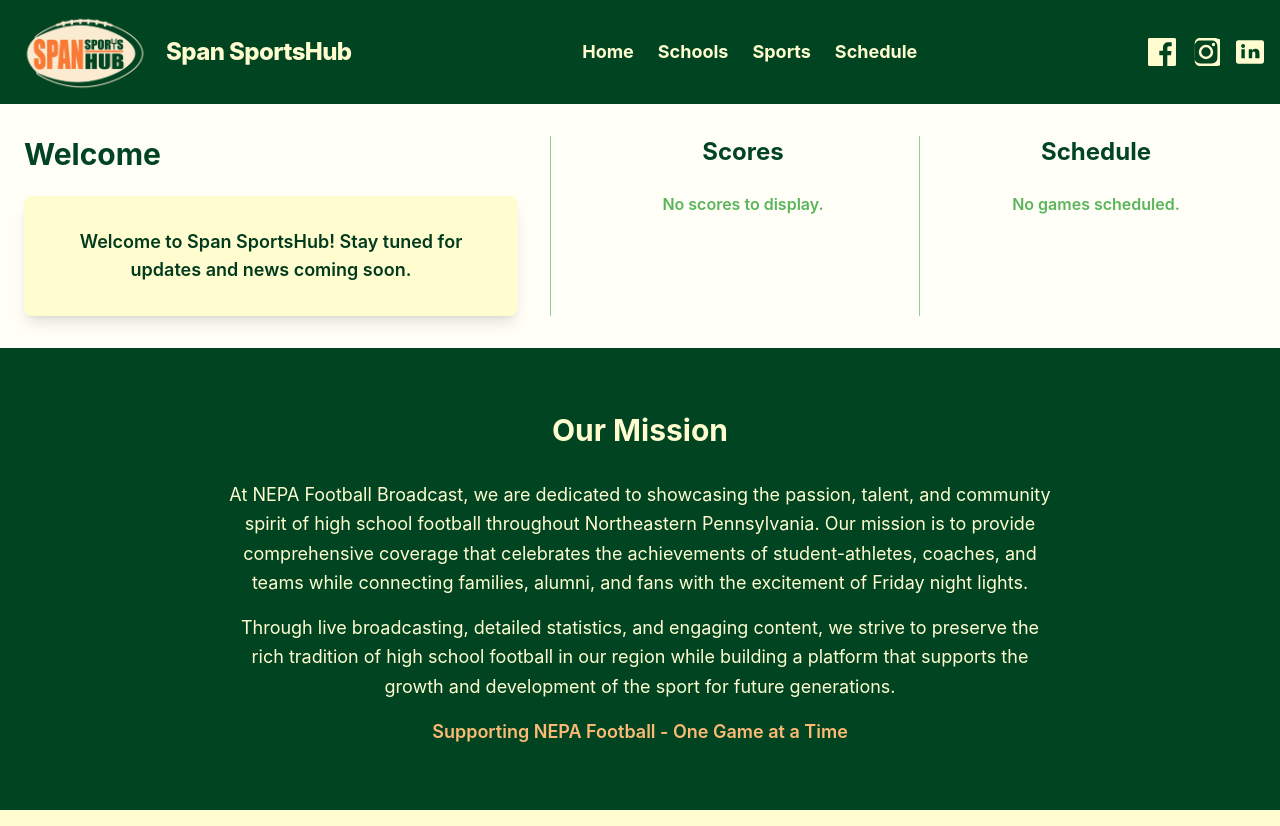
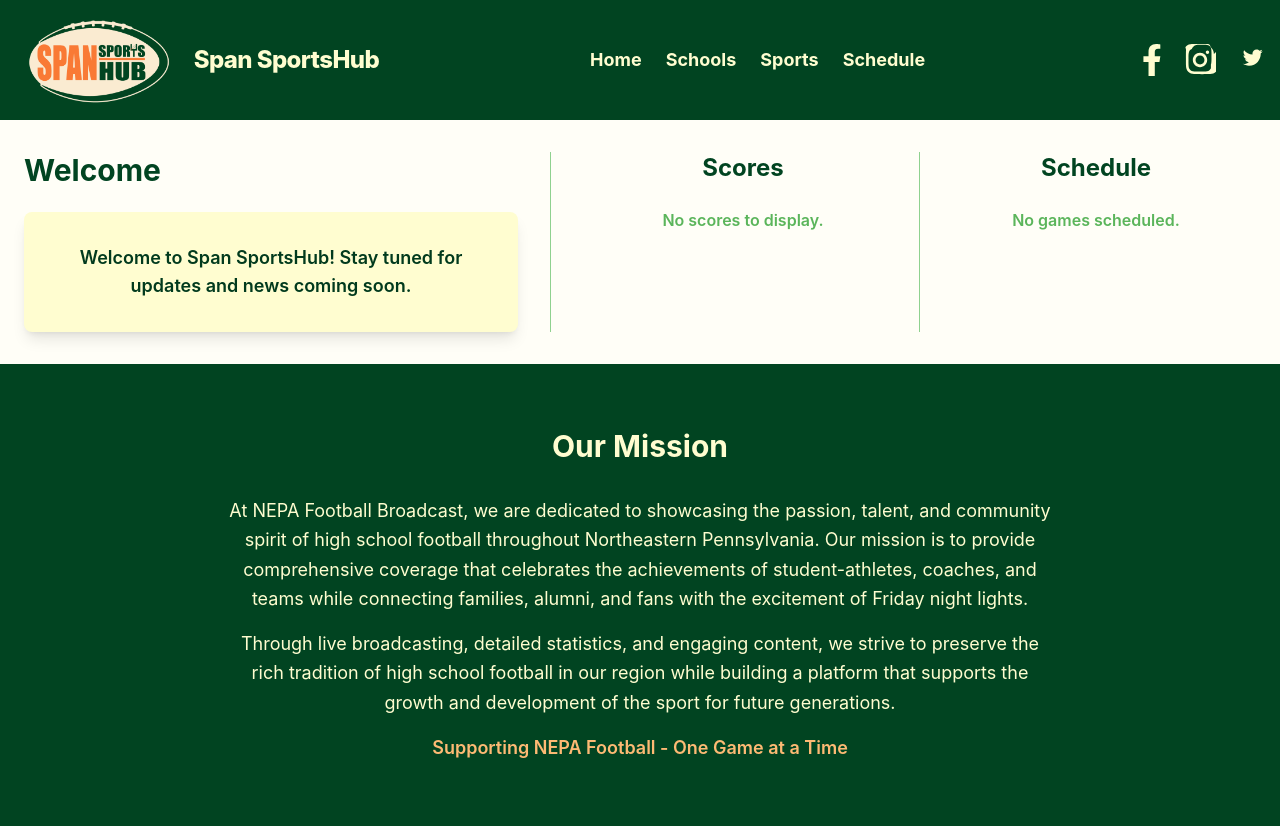
Before and after one commit to CoalValleyTech/nepa-frontend, a React (Vite) app: page / in a window 1280 px wide. Built offline with nearby package versions, Linux system fonts and the light colour scheme.

Commit message:
Add socials

```diff
--- a/src/components/Header.tsx
+++ b/src/components/Header.tsx
@@ -19,7 +19,7 @@ const Header = () => {
       <div className="container mx-auto flex flex-col sm:flex-row items-center justify-between py-3 px-4">
         {/* Logo and Site Name */}
         <div className="flex items-center mb-2 sm:mb-0">
-          <img src="/span-logo.png" alt="Span SportsHub Logo" className="h-20 w-auto mr-3" />
+          <img src="/span-logo.png" alt="Span SportsHub Logo" className="h-24 w-auto mr-3" />
           <span className="text-2xl font-extrabold tracking-tight text-cream-100">Span SportsHub</span>
         </div>
         {/* Navigation */}
@@ -43,9 +43,9 @@ const Header = () => {
             aria-label="Facebook"
             className="hover:text-secondary-300 text-cream-100 transition-colors"
           >
-            {/* Facebook Brand SVG */}
-            <svg className="w-7 h-7" fill="currentColor" viewBox="0 0 24 24">
-              <path d="M22.675 0h-21.35C.595 0 0 .592 0 1.326v21.348C0 23.408.595 24 1.325 24h11.495v-9.294H9.692V11.01h3.128V8.413c0-3.1 1.893-4.788 4.659-4.788 1.325 0 2.463.099 2.797.143v3.24l-1.918.001c-1.504 0-1.797.715-1.797 1.763v2.313h3.587l-.467 3.696h-3.12V24h6.116C23.406 24 24 23.408 24 22.674V1.326C24 .592 23.406 0 22.675 0"/>
+            {/* Facebook Official SVG */}
+            <svg className="w-8 h-8" viewBox="0 0 320 512" fill="currentColor" xmlns="http://www.w3.org/2000/svg">
+              <path d="M279.14 288l14.22-92.66h-88.91V127.91c0-25.35 12.42-50.06 52.24-50.06H293V6.26S259.5 0 225.36 0c-73.22 0-121 44.38-121 124.72v70.62H22.89V288h81.47v224h100.2V288z"/>
             </svg>
           </a>
           <a
@@ -55,9 +55,9 @@ const Header = () => {
             aria-label="Instagram"
             className="hover:text-secondary-300 text-cream-100 transition-colors"
           >
-            {/* Instagram Brand SVG */}
-            <svg className="w-7 h-7" fill="currentColor" viewBox="0 0 24 24">
-              <path d="M12 2.163c3.204 0 3.584.012 4.85.07 1.366.062 2.633.334 3.608 1.308.974.974 1.246 2.241 1.308 3.608.058 1.266.069 1.646.069 4.85s-.011 3.584-.069 4.85c-.062 1.366-.334 2.633-1.308 3.608-.974.974-2.241 1.246-3.608 1.308-1.266.058-1.646.069-4.85.069s-3.584-.011-4.85-.069c-1.366-.062-2.633-.334-3.608-1.308-.974-.974-1.246-2.241-1.308-3.608C2.175 15.647 2.163 15.267 2.163 12s.012-3.584.07-4.85c.062-1.366.334-2.633 1.308-3.608C4.515 2.497 5.782 2.225 7.148 2.163 8.414 2.105 8.794 2.163 12 2.163zm0-2.163C8.741 0 8.332.012 7.052.07 5.771.128 4.659.388 3.678 1.37 2.697 2.352 2.437 3.464 2.379 4.745 2.321 6.025 2.309 6.434 2.309 12c0 5.566.012 5.975.07 7.255.058 1.281.318 2.393 1.299 3.375.981.981 2.093 1.241 3.374 1.299 1.28.058 1.689.07 7.255.07s5.975-.012 7.255-.07c1.281-.058 2.393-.318 3.374-1.299.981-.981 1.241-2.093 1.299-3.374.058-1.28.07-1.689.07-7.255s-.012-5.975-.07-7.255c-.058-1.281-.318-2.393-1.299-3.374C21.393.388 20.281.128 19 .07 17.719.012 17.309 0 12 0zm0 5.838a6.162 6.162 0 1 0 0 12.324 6.162 6.162 0 0 0 0-12.324zm0 10.162a3.999 3.999 0 1 1 0-7.998 3.999 3.999 0 0 1 0 7.998zm6.406-11.845a1.44 1.44 0 1 0 0 2.88 1.44 1.44 0 0 0 0-2.88z"/>
+            {/* Instagram Official SVG */}
+            <svg className="w-8 h-8" viewBox="0 0 448 512" fill="currentColor" xmlns="http://www.w3.org/2000/svg">
+              <path d="M224.1 141c-63.6 0-114.9 51.3-114.9 114.9s51.3 114.9 114.9 114.9 114.9-51.3 114.9-114.9S287.7 141 224.1 141zm0 186c-39.5 0-71.5-32-71.5-71.5s32-71.5 71.5-71.5 71.5 32 71.5 71.5-32 71.5-71.5 71.5zm146.4-194.3c0 14.9-12 26.9-26.9 26.9s-26.9-12-26.9-26.9 12-26.9 26.9-26.9 26.9 12 26.9 26.9zm76.1 27.2c-1.7-35.3-9.9-66.7-36.2-92.1S388.6 1.7 353.3 0C317.7-1.7 130.3-1.7 94.7 0 59.4 1.7 28 9.9 2.6 36.2S1.7 59.4 0 94.7C-1.7 130.3-1.7 317.7 0 353.3c1.7 35.3 9.9 66.7 36.2 92.1s56.8 34.5 92.1 36.2c35.6 1.7 223 1.7 258.6 0 35.3-1.7 66.7-9.9 92.1-36.2s34.5-56.8 36.2-92.1c1.7-35.6 1.7-223 0-258.6zM398.8 388c-7.8 19.6-22.9 34.7-42.5 42.5-29.4 11.7-99.2 9-132.3 9s-102.9 2.6-132.3-9c-19.6-7.8-34.7-22.9-42.5-42.5-11.7-29.4-9-99.2-9-132.3s-2.6-102.9 9-132.3c7.8-19.6 22.9-34.7 42.5-42.5C121.1 9 190.9 11.6 224 11.6s102.9-2.6 132.3 9c19.6 7.8 34.7 22.9 42.5 42.5 11.7 29.4 9 99.2 9 132.3s2.7 102.9-9 132.3z"/>
             </svg>
           </a>
           <a
@@ -67,9 +67,9 @@ const Header = () => {
             aria-label="X"
             className="hover:text-secondary-300 text-cream-100 transition-colors"
           >
-            {/* X (Twitter) Brand SVG */}
-            <svg className="w-7 h-7" fill="currentColor" viewBox="0 0 24 24">
-              <path d="M22.162 2H1.838C.822 2 0 2.822 0 3.838v16.324C0 21.178.822 22 1.838 22h20.324A1.838 1.838 0 0 0 24 20.162V3.838A1.838 1.838 0 0 0 22.162 2zM7.548 17.338H4.615V9.692h2.933v7.646zm-1.466-8.692a1.7 1.7 0 1 1 0-3.4 1.7 1.7 0 0 1 0 3.4zm13.385 8.692h-2.933v-3.692c0-.88-.017-2.013-1.228-2.013-1.23 0-1.418.96-1.418 1.953v3.752h-2.933V9.692h2.817v1.045h.04c.393-.747 1.353-1.533 2.785-1.533 2.978 0 3.528 1.96 3.528 4.508v3.626z"/>
+            {/* X (Twitter) Official SVG */}
+            <svg className="w-8 h-8" viewBox="0 0 512 512" fill="currentColor" xmlns="http://www.w3.org/2000/svg">
+              <path d="M459.4 151.7c.3 2.8.3 5.7.3 8.5 0 86.9-66.2 187.1-187.1 187.1-37.2 0-71.9-10.9-101.1-29.7 5.3.6 10.4.9 15.8.9 30.9 0 59.4-10.5 82-28.1-29-1-53.4-19.6-61.8-45.7 4.1.6 8.1 1.2 12.5 1.2 6 0 12-.8 17.6-2.3-30.2-6.1-53-32.6-53-64.6v-.8c8.9 4.9 19.1 7.9 29.9 8.3-17.8-11.9-29.5-32.1-29.5-55.1 0-12.1 3.2-23.4 8.9-33.1 32.4 39.8 80.8 65.9 135.3 68.7-1.1-4.8-1.7-9.8-1.7-15 0-36.1 29.3-65.4 65.4-65.4 18.8 0 35.8 7.9 47.7 20.7 14.9-2.8 29-8.3 41.6-15.8-4.9 15.3-15.3 28.1-29 36.2 13.2-1.4 25.9-5.1 37.6-10.2-8.9 13.1-20 24.7-32.9 34z"/>
             </svg>
           </a>
         </div>
```
